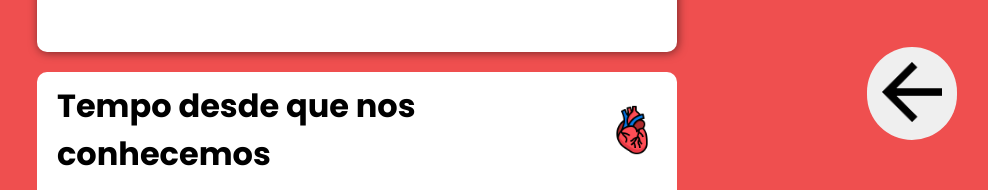
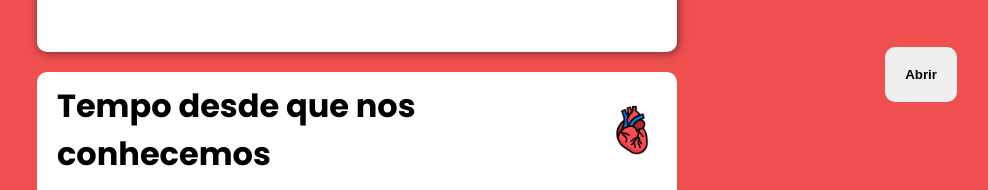
Before and after one commit to Mateusluizeto/SiteParaMinhaNamorada, a plain HTML site: page index.html in a window 1280 px wide. Shown: the part 353-543 px from the top of the page, without its empty margins (283-1271 px from the left). Drawn offline with Linux system fonts and the light colour scheme; a web font is replaced by a local one.

Commit message:
uptade button

```diff
--- a/estilos/style.css
+++ b/estilos/style.css
@@ -228,8 +228,10 @@ section > h1{
 }
 
 .buttonDoCardLateral{
-    border-radius: 9999px;
+    border-radius: 10px;
+    font-weight: bold;
     margin-right: 20px;
+    padding: 20px;
     border: none;
     cursor: pointer;
     transition: 0.3s;
--- a/index.html
+++ b/index.html
@@ -78,10 +78,10 @@
 
     <!--Card Lateral-->
     <div id="divButtonCardLateralEntrar">
-        <button class="buttonDoCardLateral" id="botaoParaEntrar"><img src="/imagens/arrow_back_24dp_000000_FILL0_wght400_GRAD0_opsz24.png" alt="Seta para trás" class="seta"></button>
+        <button class="buttonDoCardLateral" id="botaoParaEntrar">Abrir</button>
     </div>
     <div id="divButtonCardLateralSair" class="hide">
-        <button class="buttonDoCardLateral" id="botaoParaSair"><img src="/imagens/arrow_forward_24dp_000000_FILL0_wght400_GRAD0_opsz24.png" alt="Seta para trás" class="seta"></button>
+        <button class="buttonDoCardLateral" id="botaoParaSair">Fechar</button>
     </div>
 
     <article class="hide">
```
